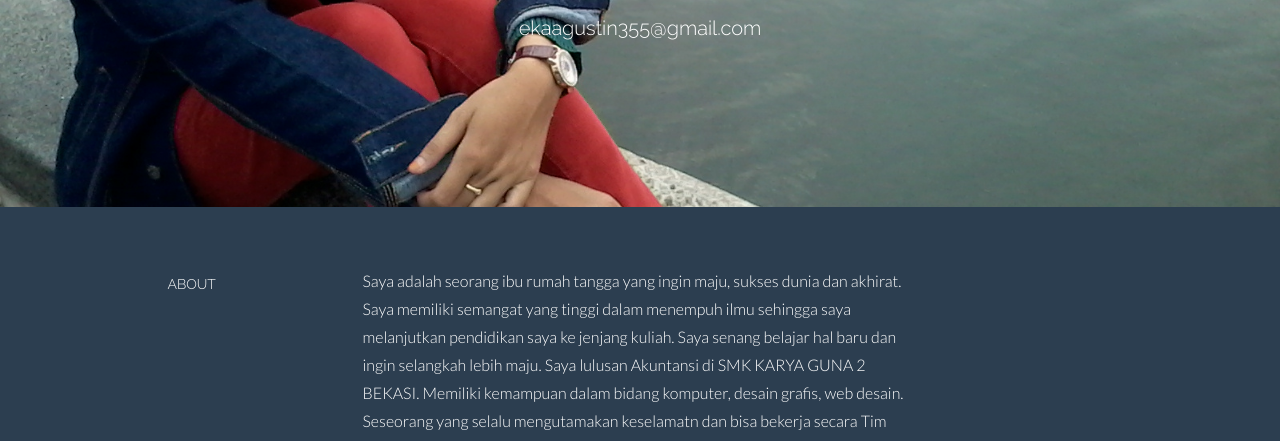
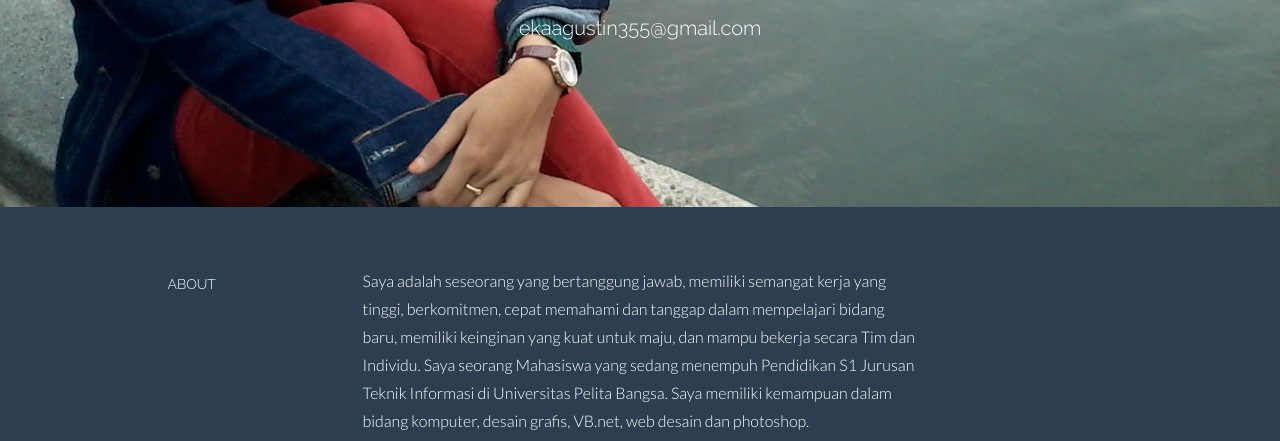
Before and after one commit to ekaagustin26/ekaagustin26.github.io, a plain HTML site: page index.html in a window 1280 px wide. Shown: the part 353-794 px from the top of the page. Drawn offline with Linux system fonts and the light colour scheme.

Commit message:
Update index.html

```diff
--- a/index.html
+++ b/index.html
@@ -87,7 +87,7 @@
             <h5>ABOUT</h5>
           </div>
           <div class="col-lg-6">
-            <p>Saya adalah seorang ibu rumah tangga yang ingin maju, sukses dunia dan akhirat. Saya memiliki semangat yang tinggi dalam menempuh ilmu sehingga saya melanjutkan pendidikan saya ke jenjang kuliah. Saya senang belajar hal baru dan ingin selangkah lebih maju. Saya lulusan Akuntansi di SMK KARYA GUNA 2 BEKASI. Memiliki kemampuan dalam bidang komputer, desain grafis, web desain. Seseorang yang selalu mengutamakan keselamatn dan bisa bekerja secara Tim maupun Individu.</p>
+            <p>Saya adalah seseorang yang bertanggung jawab, memiliki semangat kerja yang tinggi, berkomitmen, cepat memahami dan tanggap dalam mempelajari bidang baru, memiliki keinginan yang kuat untuk maju, dan mampu bekerja secara Tim dan Individu. Saya seorang Mahasiswa yang sedang menempuh Pendidikan S1 Jurusan Teknik Informasi di Universitas Pelita Bangsa. Saya memiliki kemampuan dalam bidang komputer, desain grafis, VB.net, web desain dan photoshop.</p>
           </div>
           <div class="col-lg-3">
             <p><a href="#"><i class="icon-file"></i></a>
```
